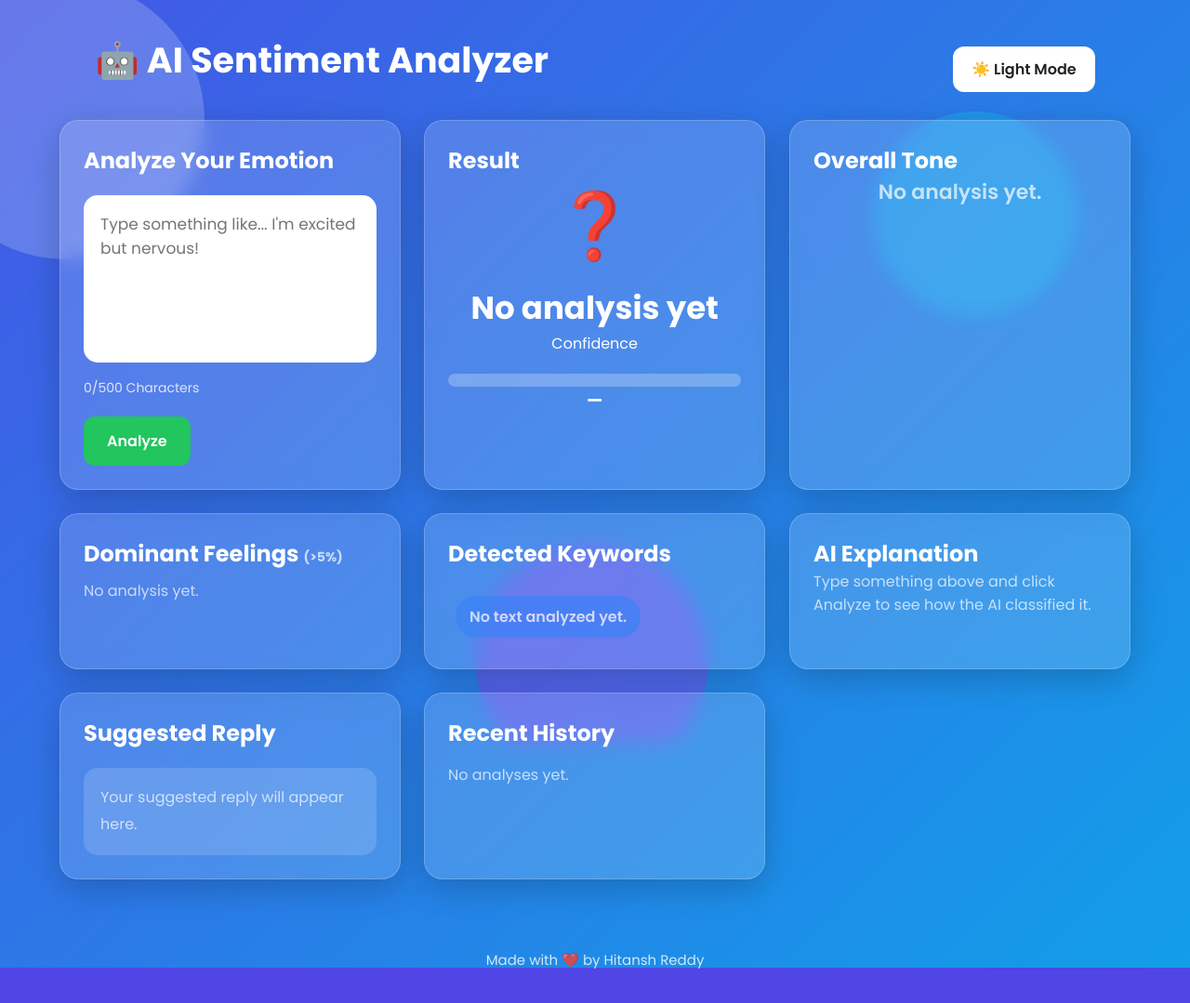
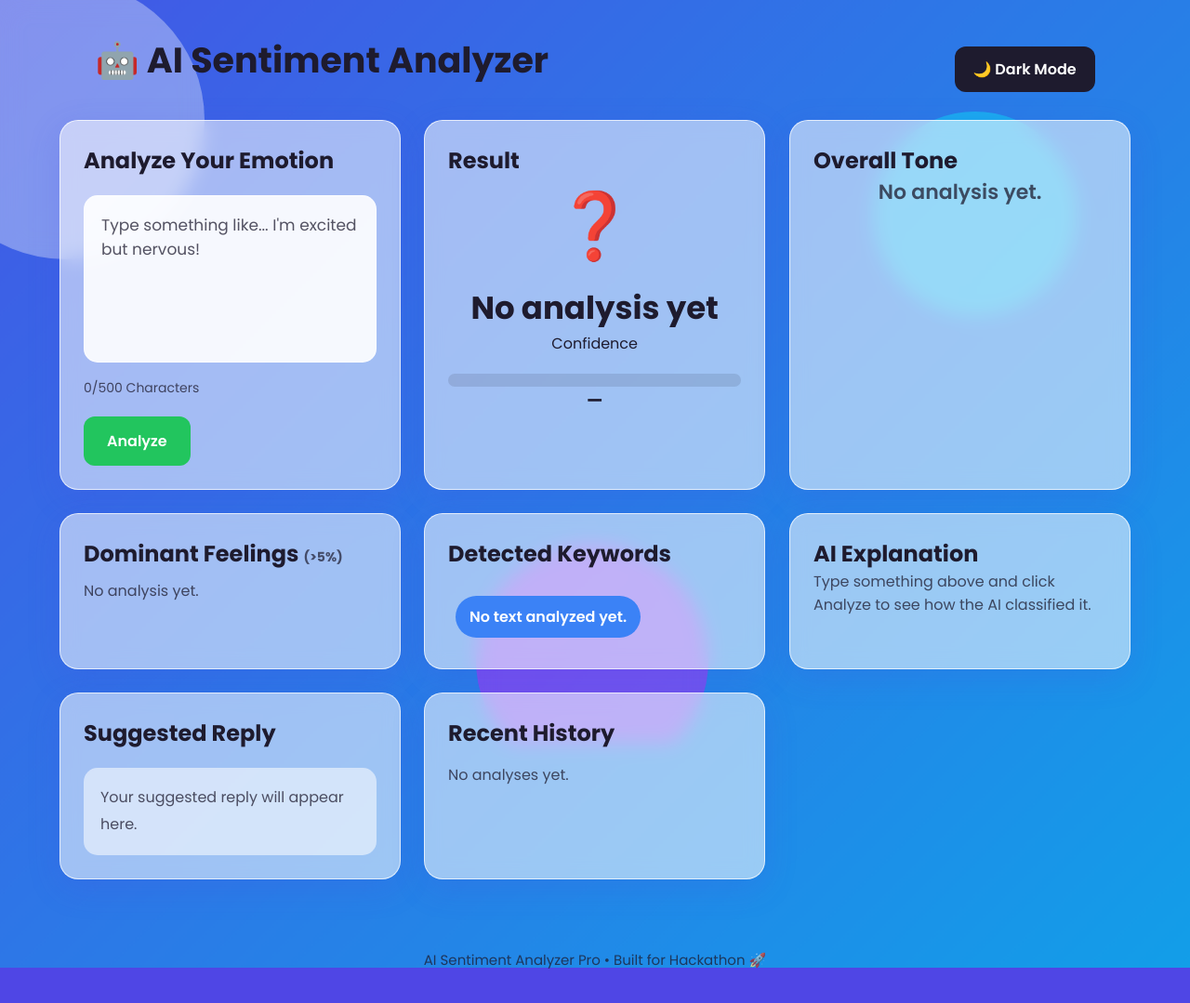
Before and after one commit to hitansh13224/ai-sentiment-analyzer, a Flask app: page / in a window 1280 px wide. Shown: the whole page at 93% size. Run offline with Flask 3, Linux system fonts and the light colour scheme; some libraries are stand-ins or nearby versions.

```diff
--- a/templates/index.html
+++ b/templates/index.html
@@ -16,11 +16,61 @@
     font-family:'Poppins',sans-serif;
 }
 
+/*
+  Theme system: every color that needs to change between light and dark
+  mode lives in a CSS variable on :root, switched by [data-theme="dark"].
+  Elements reference the variables instead of hardcoded colors, so toggling
+  the theme actually restyles the whole page (gradient, glass panels,
+  text, borders, inputs) instead of just the <body> background.
+*/
+:root{
+    --bg-1:#4f46e5;
+    --bg-2:#0ea5e9;
+    --bg-3:#14b8a6;
+    --text-color:#1e1b2e;
+    --text-soft:rgba(30,27,46,.75);
+    --glass-bg:rgba(255,255,255,.55);
+    --glass-border:rgba(255,255,255,.7);
+    --glass-shadow:rgba(79,70,229,.18);
+    --track-bg:rgba(30,27,46,.12);
+    --history-bg:rgba(255,255,255,.5);
+    --reply-bg:rgba(255,255,255,.55);
+    --input-bg:rgba(255,255,255,.9);
+    --input-color:#1e1b2e;
+    --keyword-bg:#3b82f6;
+    --keyword-color:#ffffff;
+    --btn-toggle-bg:#1e1b2e;
+    --btn-toggle-color:#ffffff;
+    --blob-opacity:.35;
+}
+
+[data-theme="dark"]{
+    --bg-1:#0b1220;
+    --bg-2:#111827;
+    --bg-3:#1e1b3a;
+    --text-color:#f1f5f9;
+    --text-soft:rgba(241,245,249,.75);
+    --glass-bg:rgba(255,255,255,.08);
+    --glass-border:rgba(255,255,255,.14);
+    --glass-shadow:rgba(0,0,0,.4);
+    --track-bg:rgba(255,255,255,.15);
+    --history-bg:rgba(255,255,255,.06);
+    --reply-bg:rgba(255,255,255,.08);
+    --input-bg:rgba(15,23,42,.6);
+    --input-color:#f1f5f9;
+    --keyword-bg:#3b82f6;
+    --keyword-color:#ffffff;
+    --btn-toggle-bg:#f1f5f9;
+    --btn-toggle-color:#111827;
+    --blob-opacity:.18;
+}
+
 body{
     min-height:100vh;
-    background:#4f46e5;
+    background:var(--bg-1);
     overflow-x:hidden;
-    color:white;
+    color:var(--text-color);
+    transition:color .3s;
 }
 
 /*
@@ -43,10 +93,11 @@ body::before{
     left:-25%;
     width:150%;
     height:150%;
-    background:linear-gradient(135deg,#4f46e5,#0ea5e9,#14b8a6);
+    background:linear-gradient(135deg,var(--bg-1),var(--bg-2),var(--bg-3));
     background-size:200% 200%;
     will-change:transform;
     animation:bgMove 18s ease-in-out infinite;
+    transition:background 1.2s ease;
     z-index:-2;
 }
 
@@ -69,7 +120,8 @@ body::before{
     position:absolute;
     border-radius:50%;
     backdrop-filter:blur(14px);
-    opacity:.2;
+    opacity:var(--blob-opacity);
+    transition:opacity .3s;
     will-change:transform;
     transform:translateZ(0);
 }
@@ -140,10 +192,10 @@ header h1{
     padding:12px 20px;
     border-radius:12px;
     cursor:pointer;
-    background:white;
-    color:#222;
+    background:var(--btn-toggle-bg);
+    color:var(--btn-toggle-color);
     font-weight:600;
-    transition:.3s;
+    transition:background .3s, color .3s, transform .3s;
 }
 
 #darkBtn:hover{
@@ -161,15 +213,19 @@ header h1{
 }
 
 .glass{
-    background:rgba(255,255,255,.15);
-    border:1px solid rgba(255,255,255,.2);
+    background:var(--glass-bg);
+    border:1px solid var(--glass-border);
     backdrop-filter:blur(10px);
     border-radius:20px;
     padding:25px;
-    box-shadow:0 10px 35px rgba(0,0,0,.2);
-    transition:transform .35s;
+    box-shadow:0 10px 35px var(--glass-shadow);
+    transition:transform .35s, background .3s, border-color .3s;
     transform:translateZ(0);
     contain:layout style paint;
+}
+
+.glass h2, .glass h3{
+    color:var(--text-color);
 }
 
 .glass:hover{
@@ -181,11 +237,18 @@ textarea{
     height:180px;
     margin-top:20px;
     resize:none;
-    border:none;
+    border:1px solid var(--glass-border);
     outline:none;
     border-radius:15px;
     padding:18px;
     font-size:17px;
+    background:var(--input-bg);
+    color:var(--input-color);
+    transition:background .3s, color .3s;
+}
+
+textarea::placeholder{
+    color:var(--text-soft);
 }
 
 button{
@@ -228,10 +291,11 @@ button:disabled{
 .progress{
     width:100%;
     height:14px;
-    background:rgba(255,255,255,.25);
+    background:var(--track-bg);
     border-radius:20px;
     overflow:hidden;
     margin-top:20px;
+    transition:background .3s;
 }
 
 .progress-fill{
@@ -290,9 +354,10 @@ button:disabled{
 .dominant-bar{
     width:100%;
     height:12px;
-    background:rgba(255,255,255,.25);
+    background:var(--track-bg);
     border-radius:20px;
     overflow:hidden;
+    transition:background .3s;
 }
 
 .dominant-bar-fill{
@@ -330,9 +395,10 @@ button:disabled{
 .polarity-bar{
     width:100%;
     height:14px;
-    background:rgba(255,255,255,.25);
+    background:var(--track-bg);
     border-radius:20px;
     overflow:hidden;
+    transition:background .3s;
 }
 
 .polarity-bar-fill{
@@ -364,15 +430,18 @@ button:disabled{
     border-radius:30px;
     margin:8px;
     font-weight:600;
-    background:#3b82f6;
+    background:var(--keyword-bg);
+    color:var(--keyword-color);
 }
 
 .replyBox{
     margin-top:20px;
     padding:18px;
     border-radius:15px;
-    background:rgba(255,255,255,.15);
+    background:var(--reply-bg);
     line-height:1.8;
+    color:var(--text-color);
+    transition:background .3s;
 }
 
 #history{
@@ -384,33 +453,43 @@ button:disabled{
     margin:12px 0;
     padding:12px;
     border-radius:12px;
-    background:rgba(255,255,255,.1);
+    background:var(--history-bg);
+    color:var(--text-color);
+    transition:background .3s;
 }
 
 #historyEmpty{
     margin-top:15px;
-    opacity:.7;
+    color:var(--text-soft);
 }
 
 .error-msg{
     margin-top:12px;
+    color:#dc2626;
+    font-weight:600;
+}
+
+[data-theme="dark"] .error-msg{
     color:#fecaca;
-    font-weight:600;
 }
 
 .warning-msg{
     margin-top:12px;
-    color:#fde68a;
+    color:#b45309;
     font-weight:600;
 }
 
+[data-theme="dark"] .warning-msg{
+    color:#fde68a;
+}
+
 .placeholder-text{
-    opacity:.7;
+    color:var(--text-soft);
 }
 
 .char-counter{
     margin-top:10px;
-    opacity:0.8;
+    color:var(--text-soft);
     font-size:14px;
 }
 
@@ -418,7 +497,7 @@ footer{
     text-align:center;
     padding:35px;
     font-size:15px;
-    opacity:.8;
+    color:var(--text-soft);
 }
 
 @media(max-width:768px){
@@ -446,7 +525,7 @@ header h1{
 
 <header>
     <h1>🤖 AI Sentiment Analyzer</h1>
-    <button id="darkBtn">☀️ Light Mode</button>
+    <button id="darkBtn">🌙 Dark Mode</button>
 </header>
 
 <div class="container">
@@ -515,7 +594,7 @@ header h1{
 </div>
 
 <footer>
-    Made with ❤️ by Hitansh Reddy
+    AI Sentiment Analyzer Pro • Built for Hackathon 🚀
 </footer>
 
 <script>
@@ -697,21 +776,31 @@ function updateUI(data) {
     history.prepend(item);
 }
 
-let dark = false;
+function applyTheme(theme) {
+    document.documentElement.setAttribute("data-theme", theme);
+    darkBtn.innerHTML = theme === "dark" ? "☀️ Light Mode" : "🌙 Dark Mode";
+    try {
+        localStorage.setItem("sentimentAppTheme", theme);
+    } catch (e) {
+        // Storage not available (e.g. private browsing) - theme just won't persist.
+    }
+}
 
 darkBtn.addEventListener("click", () => {
-    dark = !dark;
+    const current = document.documentElement.getAttribute("data-theme") === "dark" ? "dark" : "light";
+    applyTheme(current === "dark" ? "light" : "dark");
+});
 
-    if (dark) {
-        document.body.style.background = "#111827";
-        document.body.style.color = "white";
-        darkBtn.innerHTML = "☀️ Light Mode";
-    } else {
-        document.body.style.background = "linear-gradient(135deg,#4f46e5,#0ea5e9,#14b8a6)";
-        document.body.style.color = "white";
-        darkBtn.innerHTML = "☀️ Light Mode";
+(function initTheme() {
+    let saved = null;
+    try {
+        saved = localStorage.getItem("sentimentAppTheme");
+    } catch (e) {
+        saved = null;
     }
-});
+    const prefersDark = window.matchMedia && window.matchMedia("(prefers-color-scheme: dark)").matches;
+    applyTheme(saved || (prefersDark ? "dark" : "light"));
+})();
 
 window.onload = () => {
     charCounter.innerHTML = "0/500 Characters";
```
